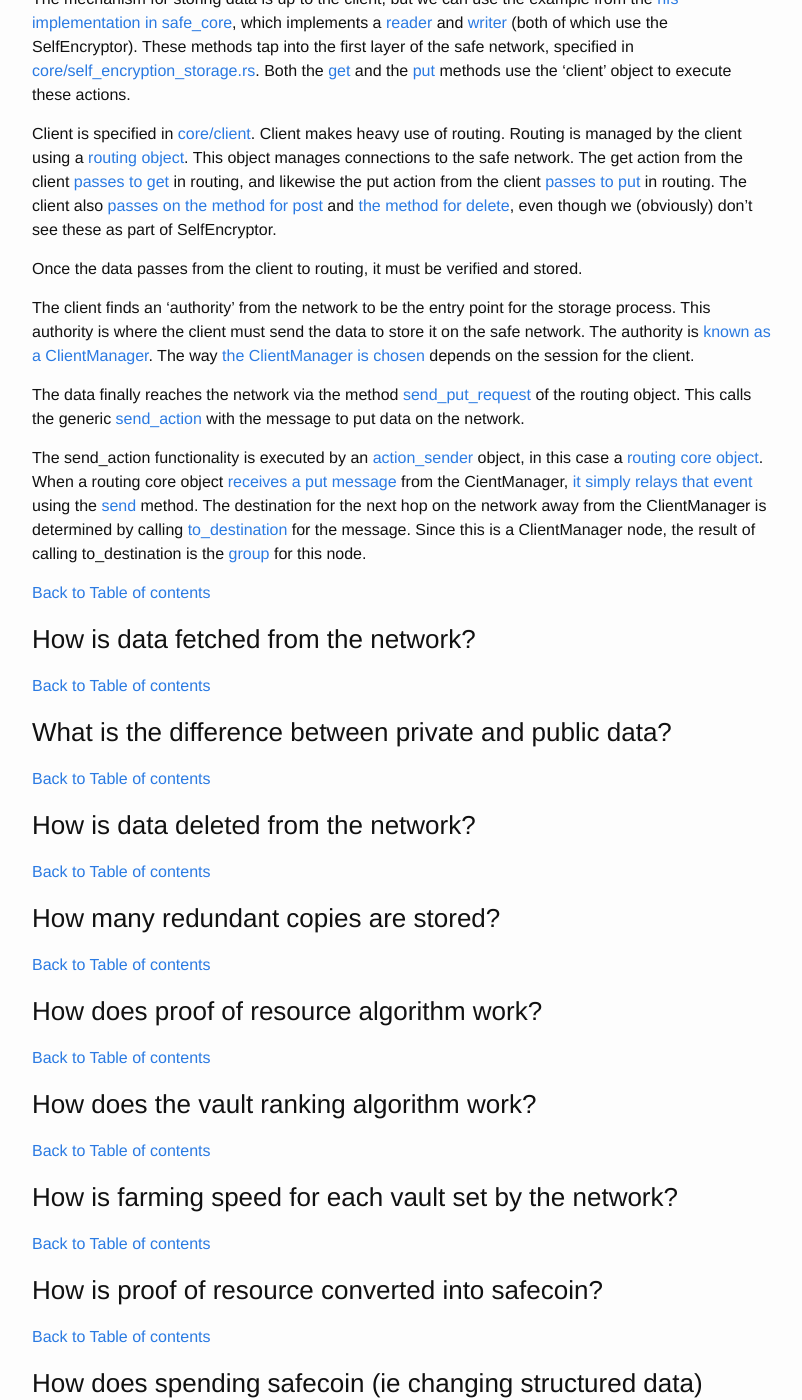
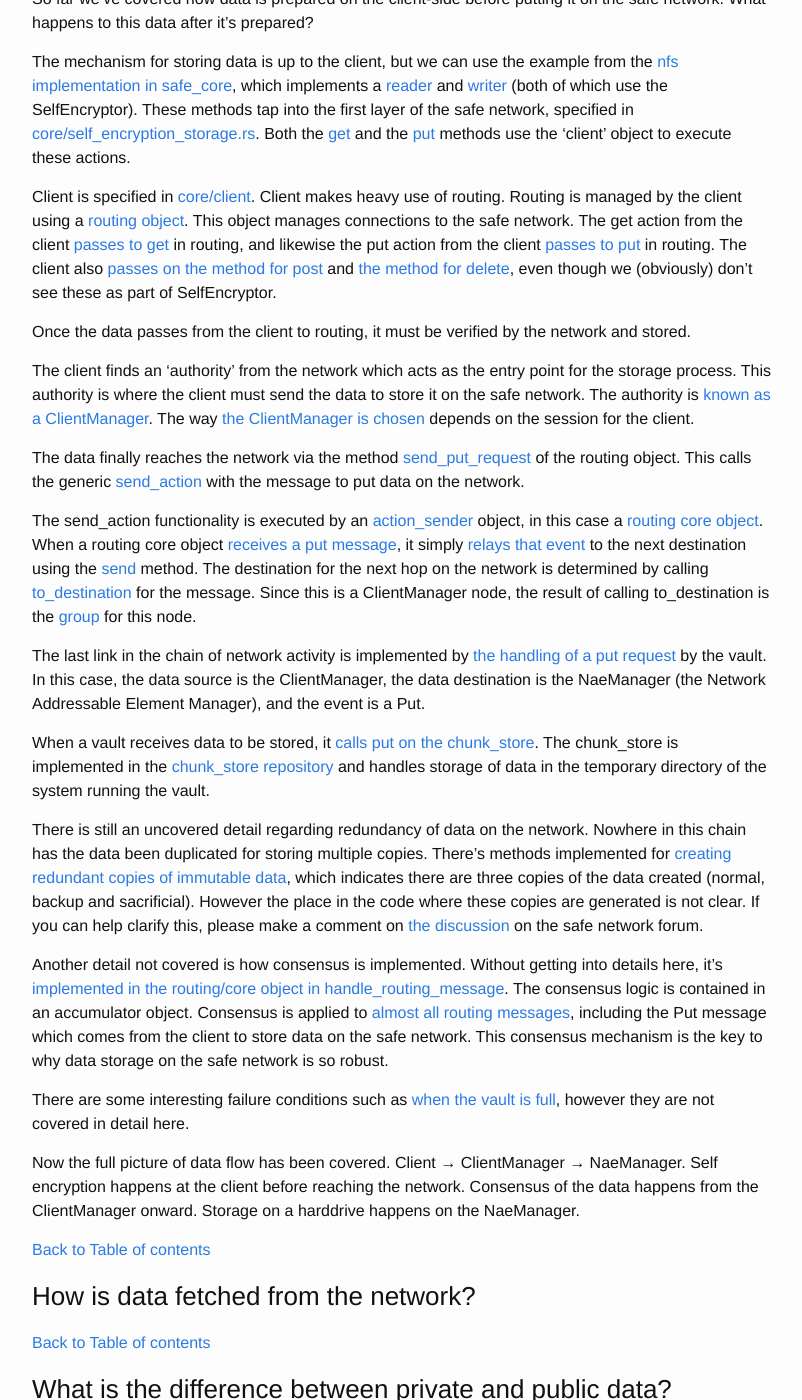
Before and after one commit to safe-network-explained/safe-network-explained.github.io, a Jekyll site: the page built from _posts/2016-05-10-safe-network-implementation-explained-in-plain-language.markdown, in a window 1280 px wide and 1400 px high, scrolled down 5067 px. Shown: the whole window, without its empty margins (238-1040 px from the left). Built offline with Jekyll 4.4.1, drawn with Linux system fonts in a browser that asks for light colours; some of the changed text lies outside the part shown.

Commit message:
Data Transition To Network completed

```diff
--- a/_posts/2016-05-10-safe-network-implementation-explained-in-plain-language.markdown
+++ b/_posts/2016-05-10-safe-network-implementation-explained-in-plain-language.markdown
@@ -140,6 +140,8 @@ This explains the process of self-encryption and outlines the layers of the netw
 
 It should be pointed out that this all happens behind the scenes, and the api exposed for use by applications is extremely simple.
 
+Before this explanation kicks off, it's worth reading the plain language description of [routing](http://maidsafe.net/routing/master/routing/index.html) on the maidsafe site, which covers a lot of the concepts used in this explanation.
+
 Data (aka file content) is managed by the client using [SelfEncryptor](https://github.com/maidsafe/self_encryption/blob/1d0b1e268bce5b1300b23509a222a0b0dce26852/src/lib.rs#L361) objects. It looks after the chunks of data, the datamap, the filesize.
 
 The SelfEncryptor methods of [read](https://github.com/maidsafe/self_encryption/blob/1d0b1e268bce5b1300b23509a222a0b0dce26852/src/lib.rs#L439), [write](https://github.com/maidsafe/self_encryption/blob/1d0b1e268bce5b1300b23509a222a0b0dce26852/src/lib.rs#L427) and [close](https://github.com/maidsafe/self_encryption/blob/1d0b1e268bce5b1300b23509a222a0b0dce26852/src/lib.rs#L452) are designed to "loosely mimic a filesystem interface for easy connection to FUSE like programs as well as fine grained access to system level libraries for developers." - ie regular files and SelfEncryptor objects can be used the same way by developers; 'save a regular file to a hard drive' works the same as 'save a SelfEncryptor to the safe network'. App developers don't need to learn new interfaces, they just continue using normal file operations.
@@ -154,19 +156,31 @@ Chunks are [encrypted](https://github.com/maidsafe/self_encryption/blob/1d0b1e26
 
 The actual [encryption](https://github.com/maidsafe/self_encryption/blob/1d0b1e268bce5b1300b23509a222a0b0dce26852/src/encryption.rs#L28) and [decryption](https://github.com/maidsafe/self_encryption/blob/1d0b1e268bce5b1300b23509a222a0b0dce26852/src/encryption.rs#L32) of chunks is performed by secretbox, which ultimately depends on the libsodium crypto library. The secretbox binding to libsodium is in [the sodiumoxide fork](https://github.com/maidsafe/sodiumoxide/blob/a9646ce47ae424f8085358e9f85631ec9eba05d7/src/crypto/secretbox/xsalsa20poly1305.rs#L59) maintained by MaidSafe. The encryption method is [crypto_secretbox_xsalsa20poly1305](https://github.com/maidsafe/sodiumoxide/blob/a9646ce47ae424f8085358e9f85631ec9eba05d7/src/crypto/secretbox/xsalsa20poly1305.rs#L1), "a particular combination of Salsa20 and Poly1305 specified in Cryptography in NaCl".
 
-So far we've covered how data is prepared on the client-side befor putting it on the safe network. What happens to this data after it's prepared?
+So far we've covered how data is prepared on the client-side before putting it on the safe network. What happens to this data after it's prepared?
 
 The mechanism for storing data is up to the client, but we can use the example from the [nfs implementation in safe_core](https://github.com/maidsafe/safe_core/tree/69f646db0b7cd905d54579df4125f1b9ae924661/src/nfs), which implements a [reader](https://github.com/maidsafe/safe_core/blob/69f646db0b7cd905d54579df4125f1b9ae924661/src/nfs/helper/reader.rs) and [writer](https://github.com/maidsafe/safe_core/blob/69f646db0b7cd905d54579df4125f1b9ae924661/src/nfs/helper/writer.rs) (both of which use the SelfEncryptor). These methods tap into the first layer of the safe network, specified in [core/self_encryption_storage.rs](https://github.com/maidsafe/safe_core/blob/bc9994b5fb95fff610ce0de3afac6b63bdcace02/src/core/self_encryption_storage.rs). Both the [get](https://github.com/maidsafe/safe_core/blob/bc9994b5fb95fff610ce0de3afac6b63bdcace02/src/core/self_encryption_storage.rs#L46) and the [put](https://github.com/maidsafe/safe_core/blob/bc9994b5fb95fff610ce0de3afac6b63bdcace02/src/core/self_encryption_storage.rs#L59) methods use the 'client' object to execute these actions.
 
 Client is specified in [core/client](https://github.com/maidsafe/safe_core/tree/bc9994b5fb95fff610ce0de3afac6b63bdcace02/src/core/client). Client makes heavy use of routing. Routing is managed by the client using a [routing object](https://github.com/maidsafe/safe_core/blob/bc9994b5fb95fff610ce0de3afac6b63bdcace02/src/core/client/mod.rs#L78). This object manages connections to the safe network. The get action from the client [passes to get](https://github.com/maidsafe/safe_core/blob/bc9994b5fb95fff610ce0de3afac6b63bdcace02/src/core/client/mod.rs#L328) in routing, and likewise the put action from the client [passes to put](https://github.com/maidsafe/safe_core/blob/bc9994b5fb95fff610ce0de3afac6b63bdcace02/src/core/client/mod.rs#L344) in routing. The client also [passes on the method for post](https://github.com/maidsafe/safe_core/blob/bc9994b5fb95fff610ce0de3afac6b63bdcace02/src/core/client/mod.rs#L360) and [the method for delete](https://github.com/maidsafe/safe_core/blob/bc9994b5fb95fff610ce0de3afac6b63bdcace02/src/core/client/mod.rs#L376), even though we (obviously) don't see these as part of SelfEncryptor.
 
-Once the data passes from the client to routing, it must be verified and stored.
+Once the data passes from the client to routing, it must be verified by the network and stored.
 
-The client finds an 'authority' from the network to be the entry point for the storage process. This authority is where the client must send the data to store it on the safe network. The authority is [known as a ClientManager](https://github.com/maidsafe/safe_core/blob/bc9994b5fb95fff610ce0de3afac6b63bdcace02/src/core/client/mod.rs#L337). The way [the ClientManager is chosen](https://github.com/maidsafe/safe_core/blob/bc9994b5fb95fff610ce0de3afac6b63bdcace02/src/core/client/mod.rs#L197) depends on the session for the client.
+The client finds an 'authority' from the network which acts as the entry point for the storage process. This authority is where the client must send the data to store it on the safe network. The authority is [known as a ClientManager](https://github.com/maidsafe/safe_core/blob/bc9994b5fb95fff610ce0de3afac6b63bdcace02/src/core/client/mod.rs#L337). The way [the ClientManager is chosen](https://github.com/maidsafe/safe_core/blob/bc9994b5fb95fff610ce0de3afac6b63bdcace02/src/core/client/mod.rs#L197) depends on the session for the client.
 
 The data finally reaches the network via the method [send_put_request](https://github.com/maidsafe/routing/blob/72bc19b318f2f60bb07a1a20db8bf50932a29a37/src/client.rs#L124) of the routing object. This calls the generic [send_action](https://github.com/maidsafe/routing/blob/72bc19b318f2f60bb07a1a20db8bf50932a29a37/src/client.rs#L129) with the message to put data on the network.
 
-The send_action functionality is executed by an [action_sender](https://github.com/maidsafe/routing/blob/72bc19b318f2f60bb07a1a20db8bf50932a29a37/src/client.rs#L157) object, in this case a [routing core object](https://github.com/maidsafe/routing/blob/72bc19b318f2f60bb07a1a20db8bf50932a29a37/src/client.rs#L73). When a routing core object [receives a put message](https://github.com/maidsafe/routing/blob/72bc19b318f2f60bb07a1a20db8bf50932a29a37/src/core.rs#L1121) from the CientManager, [it simply relays that event](https://github.com/maidsafe/routing/blob/72bc19b318f2f60bb07a1a20db8bf50932a29a37/src/core.rs#L1126) using the [send](https://github.com/maidsafe/routing/blob/72bc19b318f2f60bb07a1a20db8bf50932a29a37/src/core.rs#L2393) method. The destination for the next hop on the network away from the ClientManager is determined by calling [to_destination](https://github.com/maidsafe/routing/blob/72bc19b318f2f60bb07a1a20db8bf50932a29a37/src/core.rs#L2421) for the message. Since this is a ClientManager node, the result of calling to_destination is the [group](https://github.com/maidsafe/routing/blob/5747c084533a40e8dbbb9264237a02a10d132e4a/src/authority.rs#L83) for this node.
+The send_action functionality is executed by an [action_sender](https://github.com/maidsafe/routing/blob/72bc19b318f2f60bb07a1a20db8bf50932a29a37/src/client.rs#L157) object, in this case a [routing core object](https://github.com/maidsafe/routing/blob/72bc19b318f2f60bb07a1a20db8bf50932a29a37/src/client.rs#L73). When a routing core object [receives a put message](https://github.com/maidsafe/routing/blob/72bc19b318f2f60bb07a1a20db8bf50932a29a37/src/core.rs#L1121), it simply [relays that event](https://github.com/maidsafe/routing/blob/72bc19b318f2f60bb07a1a20db8bf50932a29a37/src/core.rs#L1126) to the next destination using the [send](https://github.com/maidsafe/routing/blob/72bc19b318f2f60bb07a1a20db8bf50932a29a37/src/core.rs#L2393) method. The destination for the next hop on the network is determined by calling [to_destination](https://github.com/maidsafe/routing/blob/72bc19b318f2f60bb07a1a20db8bf50932a29a37/src/core.rs#L2421) for the message. Since this is a ClientManager node, the result of calling to_destination is the [group](https://github.com/maidsafe/routing/blob/5747c084533a40e8dbbb9264237a02a10d132e4a/src/authority.rs#L83) for this node.
+
+The last link in the chain of network activity is implemented by [the handling of a put request](https://github.com/maidsafe/safe_vault/blob/9c68532360e7ac26644499d165c4ffb9ed4ea9f5/src/vault.rs#L171) by the vault. In this case, the data source is the ClientManager, the data destination is the NaeManager (the Network Addressable Element Manager), and the event is a Put.
+
+When a vault receives data to be stored, it [calls put on the chunk_store](https://github.com/maidsafe/safe_vault/blob/5cf9f1837f2b435f61044676eafa324353ff9968/src/personas/data_manager.rs#L357). The chunk_store is implemented in the [chunk_store repository](https://github.com/maidsafe/chunk_store) and handles storage of data in the temporary directory of the system running the vault.
+
+There is still an uncovered detail regarding redundancy of data on the network. Nowhere in this chain has the data been duplicated for storing multiple copies. There's methods implemented for [creating redundant copies of immutable data](https://github.com/maidsafe/routing/blob/5747c084533a40e8dbbb9264237a02a10d132e4a/src/immutable_data.rs#L173), which indicates there are three copies of the data created (normal, backup and sacrificial). However the place in the code where these copies are generated is not clear. If you can help clarify this, please make a comment on [the discussion](https://forum.safenetwork.io/t/explanation-sourced-direct-from-the-code/8992) on the safe network forum.
+
+Another detail not covered is how consensus is implemented. Without getting into details here, it's [implemented in the routing/core object in handle_routing_message](https://github.com/maidsafe/routing/blob/322788b69127decfe3d0bce2bf2994ba4e079da7/src/core.rs#L923). The consensus logic is contained in an accumulator object. Consensus is applied to [almost all routing messages](https://github.com/maidsafe/routing/blob/322788b69127decfe3d0bce2bf2994ba4e079da7/src/core.rs#L940), including the Put message which comes from the client to store data on the safe network. This consensus mechanism is the key to why data storage on the safe network is so robust.
+
+There are some interesting failure conditions such as [when the vault is full](https://github.com/maidsafe/safe_vault/blob/5cf9f1837f2b435f61044676eafa324353ff9968/src/personas/data_manager.rs#L345), however they are not covered in detail here.
+
+Now the full picture of data flow has been covered. Client &rarr; ClientManager &rarr; NaeManager. Self encryption happens at the client before reaching the network. Consensus of the data happens from the ClientManager onward. Storage on a harddrive happens on the NaeManager.
 
 [Back to Table of contents](#data-transition-to-network_toc)
 
```
